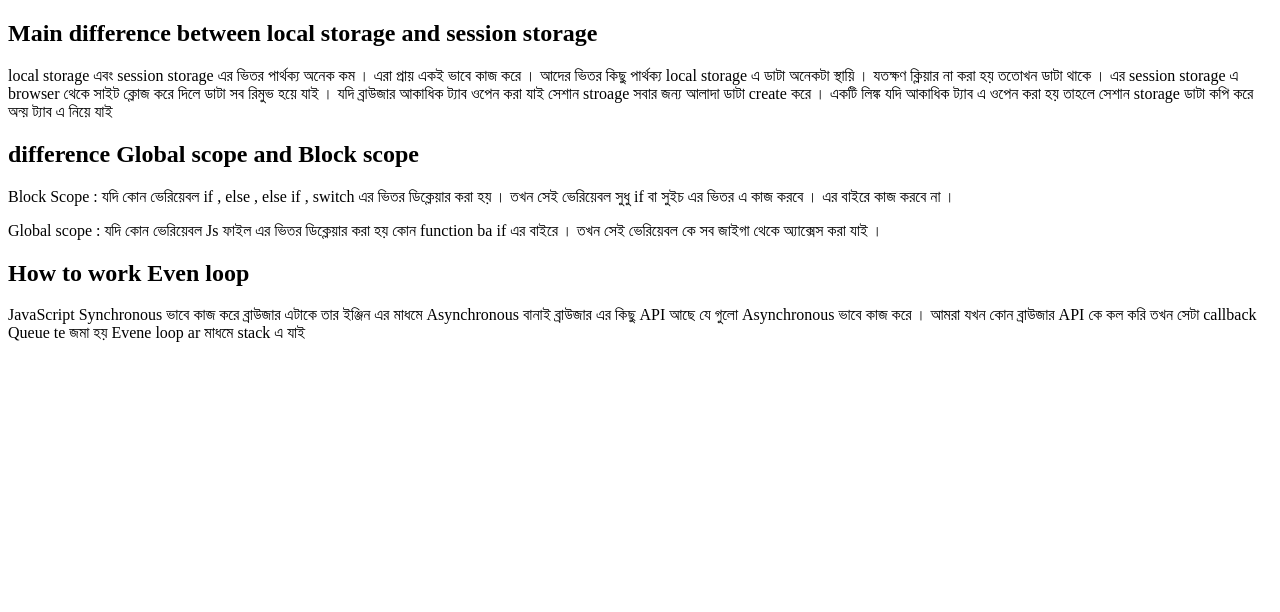
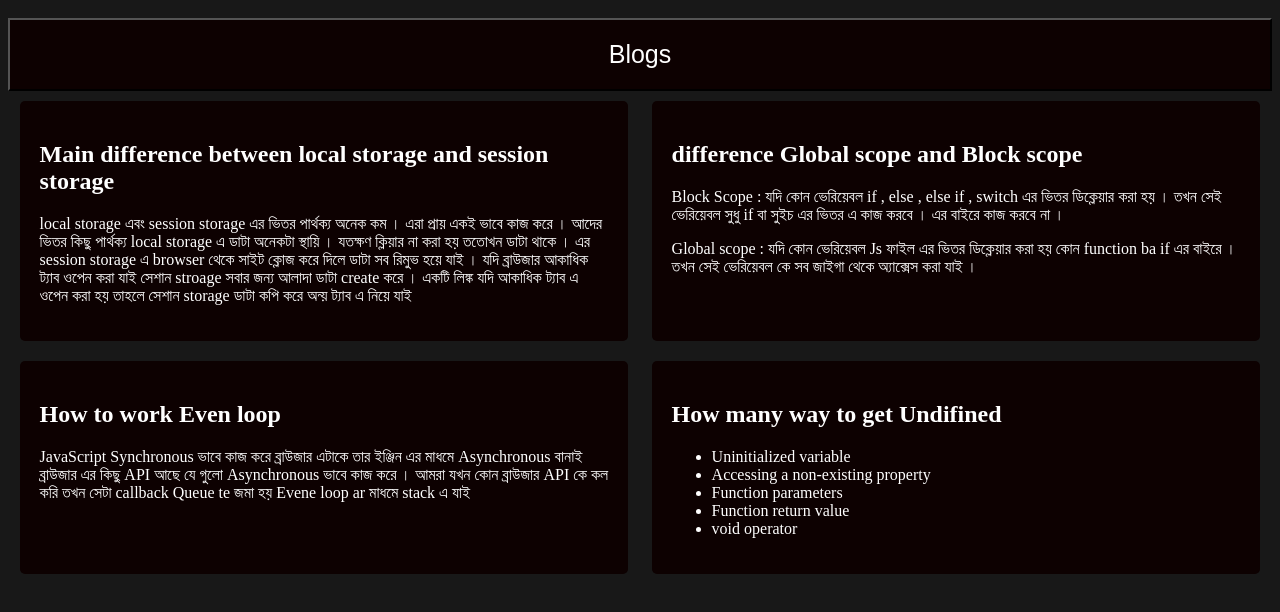
Before and after one commit to lbbiplob/typing-speed-javascript, a plain HTML site: page blog.html in a window 1280 px wide. Drawn offline with Linux system fonts and the light colour scheme.

Commit message:
blog css added

```diff
--- a/blog.html
+++ b/blog.html
@@ -5,22 +5,65 @@
     <meta http-equiv="X-UA-Compatible" content="IE=edge">
     <meta name="viewport" content="width=device-width, initial-scale=1.0">
     <title>Blogs</title>
+    <style>
+        body{
+
+            background-color: rgb(24, 24, 24);
+        }
+        button{
+            background-color: rgb(13, 1, 1);
+            color: white;
+            width: 100%;
+             padding: 20px;
+            margin-top: 10px;
+            font-size: 25px;
+        }
+        .blog-container{
+            display: flex;
+            flex-wrap: wrap;
+            justify-content: space-around;
+
+        }
+        .blog{
+            width: 45%;
+            background-color: rgb(13, 1, 1);
+            color: white;
+            padding: 20px;
+            margin: 10px;
+            border-radius: 5px;
+        }
+
+    </style>
 </head>
 <body>
-    <section>
-        <div>
+    <section class="button">
+        <button>Blogs</button>
+    </section>
+    <section class="blog-container">
+        <div class="blog">
             <h1>Main difference between local storage and session storage</h1>
             <p>local storage এবং session storage এর ভিতর পার্থক্য  অনেক কম । এরা প্রায় একই ভাবে কাজ করে । আদের ভিতর কিছু পার্থক্য local storage এ ডাটা অনেকটা স্থায়ি । যতক্ষণ ক্লিয়ার না করা হয় ততোখন ডাটা থাকে । এর session storage এ browser থেকে সাইট ক্লোজ করে দিলে ডাটা সব রিমুভ হয়ে যাই । যদি ব্রাউজার আকাধিক ট্যাব ওপেন করা যাই সেশান stroage সবার জন্য আলাদা ডাটা create করে । একটি লিঙ্ক যদি আকাধিক ট্যাব এ ওপেন করা হয় তাহলে সেশান  storage  ডাটা কপি করে অন্য় ট্যাব এ নিয়ে যাই  </p>
         </div>
-        <div>
+        <div class="blog">
             <h1> difference Global scope and Block scope</h1>
             <p>Block Scope :  যদি কোন ভেরিয়েবল if , else , else if , switch এর ভিতর ডিক্লেয়ার করা হয় । তখন সেই ভেরিয়েবল সুধু if বা সুইচ এর ভিতর এ কাজ করবে । এর বাইরে কাজ করবে না ।
             </p>
             <p>Global scope : যদি কোন ভেরিয়েবল Js ফাইল এর ভিতর ডিক্লেয়ার করা হয় কোন function ba if  এর বাইরে । তখন সেই ভেরিয়েবল কে সব জাইগা থেকে অ্যাক্সেস করা যাই । </p>
         </div>
-        <div>
+        <div class="blog">
             <h1>How to work Even loop </h1>
             <p> JavaScript Synchronous ভাবে কাজ করে ব্রাউজার এটাকে তার ইঞ্জিন এর মাধমে Asynchronous বানাই ব্রাউজার এর কিছু API আছে যে গুলো Asynchronous ভাবে কাজ করে । আমরা যখন কোন ব্রাউজার API কে কল করি তখন সেটা callback Queue te জমা হয় Evene loop ar মাধমে stack এ যাই   </p>
+        </div>
+        <div class="blog">
+            <h1>How many way to get Undifined </h1>
+            <ul>
+                <li>Uninitialized variable </li>
+                <li>Accessing a non-existing property</li>
+                <li>Function parameters</li>
+                <li>Function return value</li>
+                <li>void operator</li>
+
+            </ul>
         </div>
     </section>
 </body>
```
